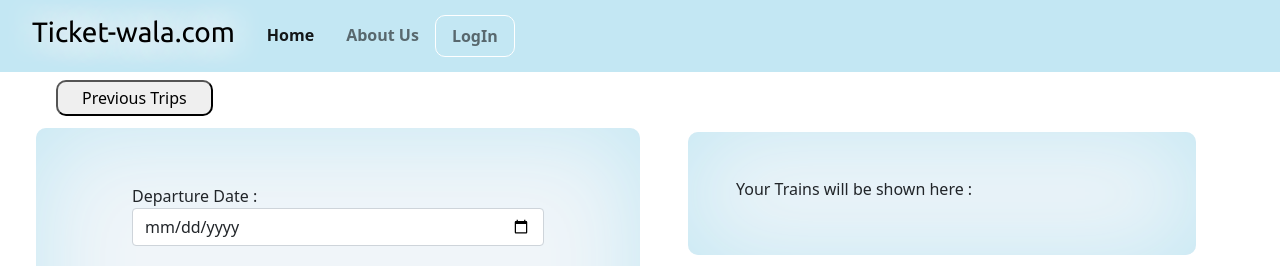
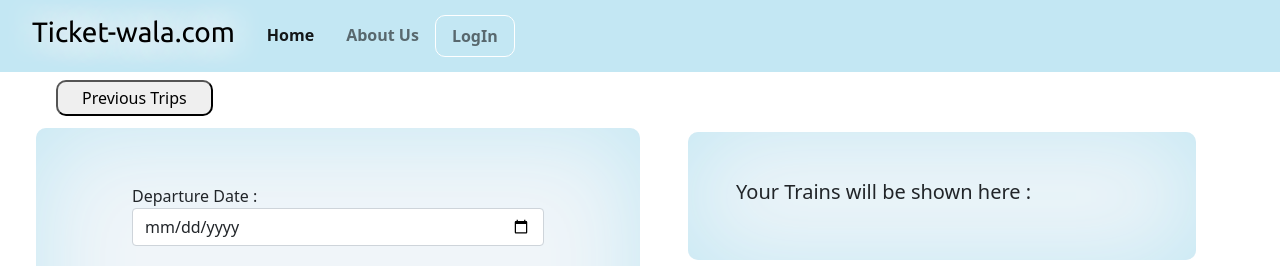
Before and after one commit to agrajagrawal/frontend-railway, a React (Create React App) app: page /book in a window 1280 px wide. Shown: the top 266 px of the page. Built offline with nearby package versions, Linux system fonts and the light colour scheme.

Commit message:
completed2.0

```diff
--- a/src/Components/Book.jsx
+++ b/src/Components/Book.jsx
@@ -47,10 +47,10 @@ export class Book extends Component {
       });
   };
   bookThisTicket = (train_id , train_from_id , train_to_id) => {
-    console.log(train_id);
-    console.log(train_from_id);
-    console.log(train_to_id);
-    console.log(typeof this.state.onDate);
+    // console.log(train_id);
+    // console.log(train_from_id);
+    // console.log(train_to_id);
+    // console.log(typeof this.state.onDate);
     const headers = {
       Authorization: "bearer " + cookies.get("user_token"),
     };
@@ -146,7 +146,8 @@ export class Book extends Component {
           </div>
           <div className="col-12 p-1 px-5 col-lg-6">
             <div className="p-5 form-box">
-              <h6>Your Trains will be shown here : </h6>
+              <h5>Your Trains will be shown here : </h5>
+              {this.state.runFirst && this.state.trainArray.length === 0 && (<h6 className="p-5">No Trains found on this route</h6>)}
               {this.state.runFirst &&
                 this.state.trainArray.map((train) => {
                   return (
--- a/src/Components/PreviousTrips.jsx
+++ b/src/Components/PreviousTrips.jsx
@@ -61,8 +61,8 @@ export class PreviousTrips extends Component {
             {this.state.trains.map((train) => {
               return (
                 <tr>
-                  <td>{train.from_station}</td>
-                  <td>{train.to_station}</td>
+                  <td>{train.from_station.toUpperCase()}</td>
+                  <td>{train.to_station.toUpperCase()}</td>
                   <td>{train.no_of_passenger}</td>
                   <td>{train.cost}</td>
                   <td>{train.arrival_time}</td>
```
